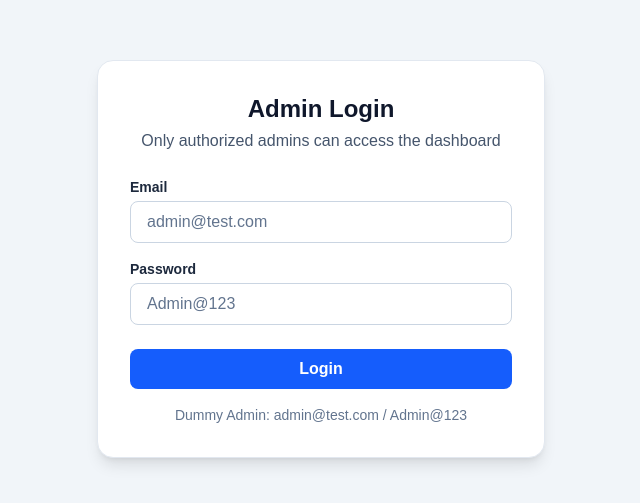
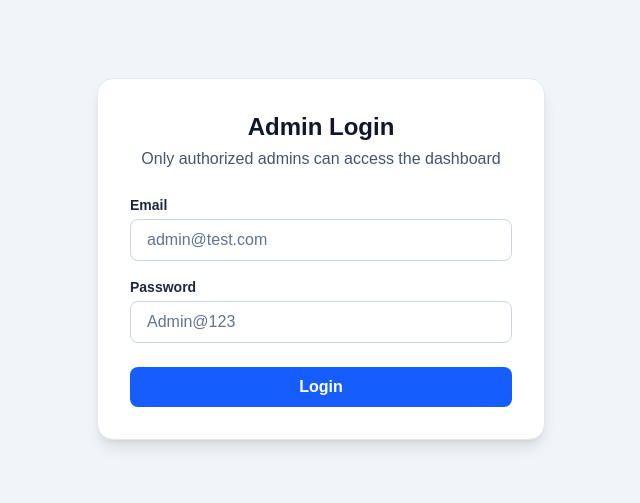
Before and after one commit to siya192/ssr-ecommerce-admin-dashboard, a Next.js app: page /login in a window 1280 px wide. Shown: the part 141-644 px from the top of the page, without its empty margins (319-959 px from the left). Built offline with nearby package versions, Linux system fonts and the light colour scheme.

Commit message:
Fix login button click issue

```diff
--- a/app/login/page.tsx
+++ b/app/login/page.tsx
@@ -94,15 +94,13 @@ export default function LoginPage() {
         </div>
 
         <button
-          onClick={handleLogin}
-          className="w-full bg-blue-600 hover:bg-blue-700 text-white py-2 rounded-lg font-semibold"
-        >
-          Login
-        </button>
+  type="button"
+  onClick={handleLogin}
+  className="w-full bg-blue-600 hover:bg-blue-700 text-white py-2 rounded-lg font-semibold"
+>
+  Login
+</button>
 
-        <p className="text-sm text-slate-500 text-center mt-4">
-          Dummy Admin: admin@test.com / Admin@123
-        </p>
       </div>
     </div>
   );
```
